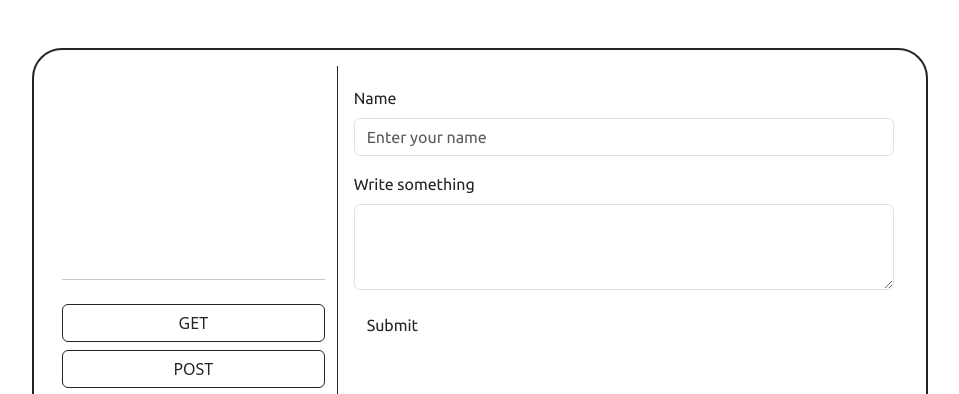
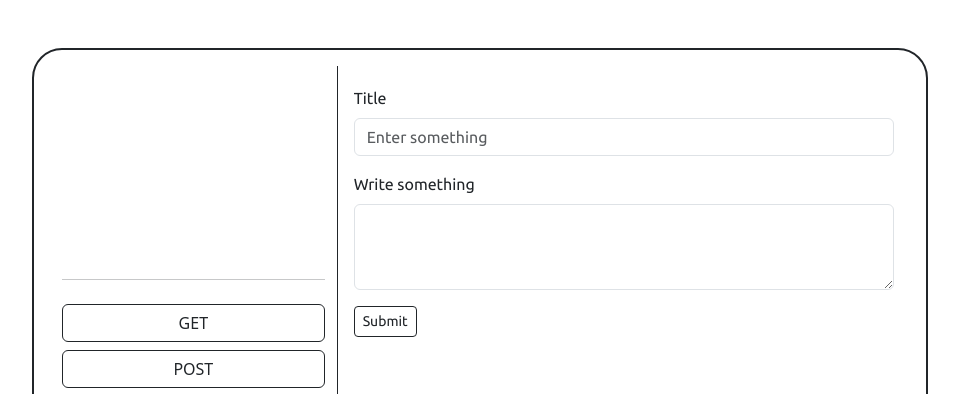
Before and after one commit to NishabRupakheti/MERN, a React (Vite) app in the folder frontend/: page / in a window 1280 px wide. Both pictures are taken after a click on the button "POST". Shown: the top 394 px of the page, without its empty margins (160-1119 px from the left). Built offline with nearby package versions, Linux system fonts and the light colour scheme; no server answers; a web font is replaced by a local one.

Commit message:
Post component changed

```diff
--- a/frontend/src/App.css
+++ b/frontend/src/App.css
@@ -9,7 +9,7 @@
 }
 
 .displayContainer{
-  border-left: 1px solid ;
+  border-left: 1px solid;
   height: 70vh;
   overflow-x:hidden;
   font-family: "Ubuntu", sans-serif;
--- a/frontend/src/components/PostCompo.jsx
+++ b/frontend/src/components/PostCompo.jsx
@@ -18,7 +18,7 @@ const PostCompo = () => {
     <>
       <div className="mb-3 mt-1 ">
         <label htmlFor="exampleFormControlInput1" className="form-label">
-          Name
+          Title
         </label>
         <input
           value={name}
@@ -26,7 +26,7 @@ const PostCompo = () => {
           type="text"
           className="form-control"
           id="exampleFormControlInput1"
-          placeholder="Enter your name"
+          placeholder="Enter something"
         />
       </div>
       <div className="mb-3">
@@ -40,7 +40,7 @@ const PostCompo = () => {
           id="exampleFormControlTextarea1"
           rows="3"
         ></textarea>
-        <button className="btn mt-3" onClick={handleClick} >Submit</button>
+        <button className="btn btn-sm btn-outline-dark mt-3" onClick={handleClick} >Submit</button>
       </div>
     </>
   );
```
